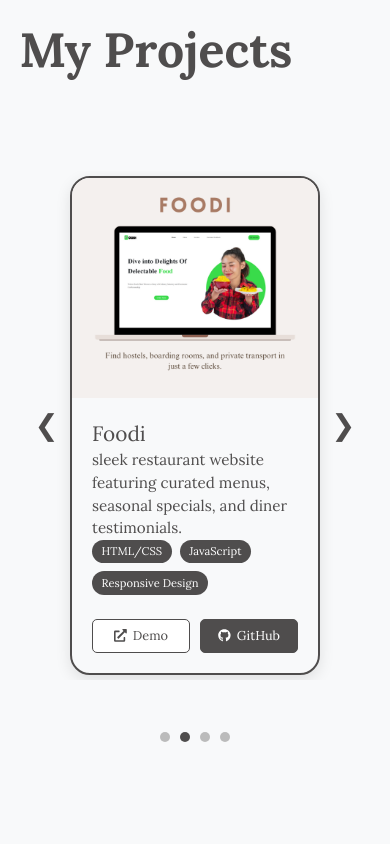
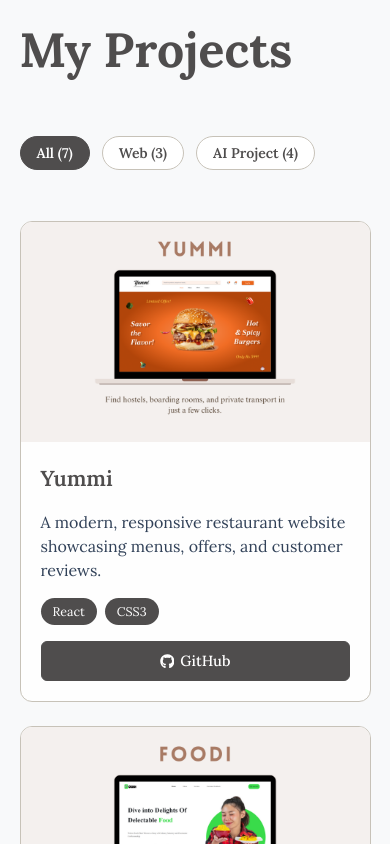
Before and after one commit to puvanakopis/portfolio, a React (Vite) app: page / in a window 390 px wide. Shown: the part 4140-4984 px from the top of the page. Built offline with nearby package versions, Linux system fonts and the light colour scheme.

Commit message:
change the style of Projects

```diff
--- a/src/components/Navbar.jsx
+++ b/src/components/Navbar.jsx
@@ -48,16 +48,6 @@ const Navbar = () => {
     return () => window.removeEventListener('scroll', handleScroll);
   }, [activeSection]);
 
-  // Format the section name for display
-  const formatSectionName = (section) => {
-    if (section === 'home') return 'Portfolio';
-    else if (section === 'about') return 'About Me';
-    else if (section === 'skills') return 'My Skills';
-    else if (section === 'qualifications') return 'Qualifications';
-    else if (section === 'projects') return 'My Projects';
-    else if (section === 'contact') return 'Contact Me';
-    return section.charAt(0).toUpperCase() + section.slice(1);
-  };
 
   return (
     <nav className="fixed top-0 z-[100] h-[10vh] w-[100%] bg-[#F8F9FA] p-0 px-[10%] [font-family:'Lora',serif]">
@@ -65,7 +55,7 @@ const Navbar = () => {
         <div
           className={`[font-extrabold text-[45px] font-extrabold text-[#4F4D4D] transition-all duration-300 max-lg:text-[3rem] max-[480px]:text-[2rem] ${isAnimating ? 'opacity-0' : 'opacity-100'}`}
         >
-          {formatSectionName(activeSection)}
+          Portfolio
         </div>
 
         {/* ------------ Desktop Navigation ------------ */}
--- a/src/pages/Projects.jsx
+++ b/src/pages/Projects.jsx
@@ -1,4 +1,4 @@
-import { useState, useEffect } from 'react';
+import { useState } from 'react';
 import { FaExternalLinkAlt, FaGithub } from 'react-icons/fa';
 import project1 from '../assets/project1.png';
 import project2 from '../assets/project2.png';
@@ -6,21 +6,25 @@ import project3 from '../assets/project3.png';
 import project4 from '../assets/project4.png';
 
 const Projects = () => {
+    const [activeFilter, setActiveFilter] = useState('all');
+    const [showAllProjects, setShowAllProjects] = useState(false);
+
     const projects = [
         {
             id: 1,
             title: 'Yummi',
-            description: 'A modern, responsive restaurant website showcasing delicious menus, offers, and reviews',
+            description: 'A modern, responsive restaurant website showcasing menus, offers, and customer reviews.',
             image: project1,
+            category: 'web',
             tags: ['React', 'CSS3'],
-            demolink: '#',
             gitlink: 'https://github.com/puvanakopis/Yummi'
         },
         {
             id: 2,
             title: 'Foodi',
-            description: ' sleek restaurant website featuring curated menus, seasonal specials, and diner testimonials.',
+            description: 'A sleek restaurant website with curated menus, seasonal specials, and diner testimonials.',
             image: project2,
+            category: 'web',
             tags: ['HTML/CSS', 'JavaScript', 'Responsive Design'],
             demolink: 'https://foodi-860506298.development.catalystserverless.com/app/index.html',
             gitlink: 'https://github.com/puvanakopis/Foodi'
@@ -28,206 +32,184 @@ const Projects = () => {
         {
             id: 3,
             title: 'Edusity',
-            description: 'Explore website for programs, resources, and campus updates—all in one place..',
+            description: 'An education site to explore programs, resources, and campus updates in one place.',
             image: project3,
+            category: 'web',
             tags: ['React', 'CSS3'],
-            demolink: '#',
             gitlink: 'https://github.com/puvanakopis/Edusity'
-        },
-        {
+        }
+        , {
             id: 4,
             title: 'CampusEase',
-            description: 'CampusEase connects students and lecturers in Sri Lanka with trusted housing and transport.',
+            description: 'A platform that helps students and lecturers in Sri Lanka find housing and transport.',
             image: project4,
-            tags: ['React', 'node js'],
-            demolink: '#',
-            gitlink: 'https://github.com/puvanakopis/Edusity'
-        },
-
+            category: 'ai',
+            tags: ['React', 'Node.js', 'AI'],
+            gitlink: 'https://github.com/puvanakopis/CampusEase'
+        }
+        , {
+            id: 5,
+            title: 'CampusEase',
+            description: 'A platform that helps students and lecturers in Sri Lanka find housing and transport.',
+            image: project4,
+            category: 'ai',
+            tags: ['React', 'Node.js', 'AI'],
+            gitlink: 'https://github.com/puvanakopis/CampusEase'
+        }
+        , {
+            id: 6,
+            title: 'CampusEase',
+            description: 'A platform that helps students and lecturers in Sri Lanka find housing and transport.',
+            image: project4,
+            category: 'ai',
+            tags: ['React', 'Node.js', 'AI'],
+            gitlink: 'https://github.com/puvanakopis/CampusEase'
+        }
+        , {
+            id: 7,
+            title: 'CampusEase',
+            description: 'A platform that helps students and lecturers in Sri Lanka find housing and transport.',
+            image: project4,
+            category: 'ai',
+            tags: ['React', 'Node.js', 'AI'],
+            gitlink: 'https://github.com/puvanakopis/CampusEase'
+        }
     ];
 
-    const [currentIndex, setCurrentIndex] = useState(0);
-    const [touchStart, setTouchStart] = useState(0);
-    const [touchEnd, setTouchEnd] = useState(0);
-    const [cardsToShow, setCardsToShow] = useState(2);
-    const [isAutoPlaying, setIsAutoPlaying] = useState(true);
+    const filteredProjects =
+        activeFilter === 'all'
+            ? projects
+            : projects.filter((project) => project.category === activeFilter);
 
-    // Handle window resize
-    useEffect(() => {
-        const handleResize = () => {
-            if (window.innerWidth < 768) {
-                setCardsToShow(1);
-            } else if (window.innerWidth < 1200) {
-                setCardsToShow(1);
-            } else {
-                setCardsToShow(2);
-            }
-        };
+    const allProjectsCount = projects.length;
+    const webProjectsCount = projects.filter((project) => project.category === 'web').length;
+    const aiProjectsCount = projects.filter((project) => project.category === 'ai').length;
 
-        handleResize();
-        window.addEventListener('resize', handleResize);
-        return () => window.removeEventListener('resize', handleResize);
-    }, []);
-
-    // Auto slide change with pause on hover
-    useEffect(() => {
-        let interval;
-        // maxIndex is the highest start index that still shows full cardsToShow cards
-        const maxIndex = projects.length - cardsToShow;
-
-        const startInterval = () => {
-            if (isAutoPlaying) {
-                interval = setInterval(() => {
-                    setCurrentIndex(prev => (prev >= maxIndex ? 0 : prev + 1));
-                }, 4000);
-            }
-        };
-
-        startInterval();
-
-        return () => {
-            if (interval) clearInterval(interval);
-        };
-    }, [projects.length, cardsToShow, isAutoPlaying]);
-
-    // Move to next slide
-    const nextSlide = () => {
-        const maxIndex = projects.length - cardsToShow;
-        setCurrentIndex(prev => (prev >= maxIndex ? 0 : prev + 1));
-    };
-
-    // Move to previous slide
-    const prevSlide = () => {
-        const maxIndex = projects.length - cardsToShow;
-        setCurrentIndex(prev => (prev <= 0 ? maxIndex : prev - 1));
-    };
-
-    // Pause auto-play when user interacts
-    const pauseAutoPlay = () => setIsAutoPlaying(false);
-    const resumeAutoPlay = () => setIsAutoPlaying(true);
-
-    // Touch event handlers for mobile swipe support
-    const handleTouchStart = (e) => {
-        setTouchStart(e.targetTouches[0].clientX);
-        pauseAutoPlay();
-    };
-
-    const handleTouchMove = (e) => {
-        setTouchEnd(e.targetTouches[0].clientX);
-    };
-
-    const handleTouchEnd = () => {
-        if (touchStart - touchEnd > 100) {
-            nextSlide();
-        }
-
-        if (touchStart - touchEnd < -100) {
-            prevSlide();
-        }
-        resumeAutoPlay();
-    };
-
-    const dotsCount = projects.length - cardsToShow + 1;
+    const visibleProjects =
+        filteredProjects.length > 6 && !showAllProjects
+            ? filteredProjects.slice(0, 6)
+            : filteredProjects;
 
     return (
-        <div className="flex h-fit w-full flex-col pb-[20vh] max-[600px]:pb-[15vh] max-[480px]:pb-[12vh]" id="projects">
-            <div className="flex w-fit items-start justify-start pb-[10vh] font-extrabold text-[45px] font-extrabold text-[#4F4D4D] transition-all duration-300 max-lg:pb-[4vh] max-lg:text-[3rem] max-[480px]:text-[2rem]">
+        <section className="relative flex w-full flex-col pb-[20vh] max-[600px]:pb-[15vh] max-[480px]:pb-[12vh]" id="projects">
+            <h1 className="flex w-fit min-h-[10vh] items-start justify-between text-[45px] font-extrabold text-[#4F4D4D] transition-all duration-300 max-lg:pb-[4vh] max-lg:text-[3rem] max-[480px]:text-[2rem]">
                 My Projects
+            </h1>
+
+            <div className="mt-4 flex flex-wrap items-center gap-3">
+                <button
+                    type="button"
+                    onClick={() => {
+                        setActiveFilter('all');
+                        setShowAllProjects(false);
+                    }}
+                    className={`rounded-full border px-4 py-1.5 text-sm font-semibold ${activeFilter === 'all'
+                        ? 'border-[#4F4D4D] bg-[#4F4D4D] text-white'
+                        : 'border-[#c7c2b8] bg-white text-[#4F4D4D]'
+                        }`}
+                >
+                    All ({allProjectsCount})
+                </button>
+                <button
+                    type="button"
+                    onClick={() => {
+                        setActiveFilter('web');
+                        setShowAllProjects(false);
+                    }}
+                    className={`rounded-full border px-4 py-1.5 text-sm font-semibold ${activeFilter === 'web'
+                        ? 'border-[#4F4D4D] bg-[#4F4D4D] text-white'
+                        : 'border-[#c7c2b8] bg-white text-[#4F4D4D]'
+                        }`}
+                >
+                    Web ({webProjectsCount})
+                </button>
+                <button
+                    type="button"
+                    onClick={() => {
+                        setActiveFilter('ai');
+                        setShowAllProjects(false);
+                    }}
+                    className={`rounded-full border px-4 py-1.5 text-sm font-semibold ${activeFilter === 'ai'
+                        ? 'border-[#4F4D4D] bg-[#4F4D4D] text-white'
+                        : 'border-[#c7c2b8] bg-white text-[#4F4D4D]'
+                        }`}
+                >
+                    AI Project ({aiProjectsCount})
+                </button>
             </div>
 
-            <div className="relative box-border flex flex-col items-center justify-center gap-12 overflow-hidden pt-[10vh] max-lg:gap-8 max-lg:pt-[8vh] max-md:pt-[6vh] max-[600px]:pt-[5vh] max-[480px]:gap-6 max-[480px]:pt-[4vh]">
+            <div className="flex flex-col items-center justify-center gap-12 pt-[10vh] max-lg:gap-8 max-lg:pt-[8vh] max-md:pt-[6vh] max-[600px]:pt-[5vh] max-[480px]:gap-6 max-[480px]:pt-[4vh]">
+                <div className="grid w-full grid-cols-3 gap-6 max-[1200px]:grid-cols-2 max-lg:grid-cols-1">
+                    {visibleProjects.map((project) => (
+                        <article
+                            key={project.id}
+                            className="overflow-hidden rounded-xl border border-[#c7c2b8] bg-white/80"
+                        >
+                            <img
+                                src={project.image}
+                                alt={project.title}
+                                className="h-[220px] w-full object-cover"
+                            />
 
-                <div className="relative mx-auto flex w-full items-center justify-center p-0">
-                    {/* --------------- Arrow button --------------- */}
-                    <button
-                        className="absolute left-[10px] top-1/2 z-[1] -translate-y-1/2 bg-none p-[10px] text-[2.5rem] text-[#4F4D4D] transition-all duration-300 hover:-translate-y-1/2 hover:scale-[1.2] max-lg:text-[2rem] max-md:text-[1.8rem] max-[480px]:p-[5px] max-[480px]:text-[1.6rem] max-[400px]:text-[1.4rem]"
-                        onClick={() => {
-                            prevSlide();
-                            pauseAutoPlay();
-                        }}
-                        aria-label="Previous slide"
+                            <div className="flex min-h-[250px] flex-col gap-4 p-5">
+                                <h3 className="text-[1.35rem] font-semibold text-[#4F4D4D]">
+                                    {project.title}
+                                </h3>
+                                <p className="grow text-[1rem] text-slate-700">
+                                    {project.description}
+                                </p>
+
+                                <div className="flex flex-wrap gap-2">
+                                    {project.tags.map((tag) => (
+                                        <span
+                                            key={tag}
+                                            className="rounded-full bg-[#4F4D4D] px-3 py-1 text-[0.78rem] text-white"
                                         >
-                        &#10094;
-                    </button>
-
-                    {/* --------------- Projects container --------------- */}
-                    <div
-                        className="flex w-[calc(100%-100px)] justify-center gap-[30px] overflow-hidden py-[10px] [scroll-behavior:smooth] max-lg:w-[calc(100%-80px)] max-lg:gap-5 max-md:w-[calc(100%-70px)] max-md:gap-[15px] max-[600px]:w-[calc(100%-60px)] max-[480px]:w-[calc(100%-50px)] max-[480px]:gap-[10px] max-[480px]:py-[5px] max-[400px]:w-[calc(100%-40px)]"
-                        onTouchStart={handleTouchStart}
-                        onTouchMove={handleTouchMove}
-                        onTouchEnd={handleTouchEnd}
-                        onMouseEnter={pauseAutoPlay}
-                        onMouseLeave={resumeAutoPlay}
-                    >
-                        {projects.slice(currentIndex, currentIndex + cardsToShow).map((project) => (
-                            <div className="h-auto min-h-[420px] w-full min-w-[280px] max-w-[400px] overflow-hidden rounded-[20px] border-[3px] border-[#4F4D4D] bg-[#F8F9FA] shadow-[0_5px_15px_rgba(0,0,0,0.1)] transition-transform duration-300 hover:-translate-y-[5px] max-lg:min-h-[380px] max-md:min-h-[360px] max-md:min-w-[250px] max-[600px]:min-h-[340px] max-[600px]:max-w-[25rem] max-[480px]:min-h-[320px] max-[480px]:min-w-[200px] max-[480px]:max-w-[15rem] max-[480px]:border-2" key={project.id}>
-                                <div>
-                                    <img src={project.image} alt={project.title} className="h-[220px] w-full object-cover" />
-                                </div>
-                                <div className="box-border flex h-[calc(100%-220px)] flex-col p-5">
-                                    <h3 className="m-0 text-[1.5rem] text-[#4F4D4D] max-lg:text-[1.4rem] max-md:text-[1.3rem] max-[600px]:text-[1.2rem] max-[480px]:text-[1.1rem] max-[400px]:text-[1rem]">{project.title}</h3>
-                                    <p className="grow text-[1rem] text-[#4F4D4D] max-md:text-[0.95rem] max-[480px]:text-[0.9rem] max-[400px]:text-[0.85rem]">{project.description}</p>
-                                    <div className="mb-6 flex flex-wrap gap-2">
-                                        {project.tags.map((tag, index) => (
-                                            <span key={index} className="rounded-[20px] bg-[#4F4D4D] px-[0.8rem] py-[0.3rem] text-[0.8rem] text-white max-[480px]:px-[0.6rem] max-[480px]:py-[0.2rem] max-[480px]:text-[0.7rem]">{tag}</span>
+                                            {tag}
+                                        </span>
                                     ))}
                                 </div>
-                                    <div className="flex justify-between gap-[10px]">
+
+                                <div className="flex gap-3 max-[480px]:flex-col">
+                                    {project.demolink && (
                                         <a
                                             href={project.demolink}
                                             target="_blank"
                                             rel="noopener noreferrer"
-                                            className="flex flex-1 items-center justify-center rounded-[5px] border border-[#4F4D4D] bg-white px-4 py-2 text-[0.9rem] text-[#4F4D4D] no-underline transition-all duration-300 hover:-translate-y-[2px] hover:shadow-[0_4px_8px_rgba(0,0,0,0.1)] max-[480px]:px-[0.8rem] max-[480px]:py-[0.4rem] max-[480px]:text-[0.8rem]"
-                                            aria-label={`View ${project.title} project`}
+                                            className="flex flex-1 items-center justify-center rounded-md border border-[#4F4D4D] bg-white px-4 py-2 text-[0.92rem] font-medium text-[#4F4D4D] no-underline"
+                                            aria-label={`View ${project.title} demo`}
                                         >
                                             <FaExternalLinkAlt style={{ marginRight: '6px' }} />
                                             Demo
                                         </a>
+                                    )}
                                     <a
                                         href={project.gitlink}
                                         target="_blank"
                                         rel="noopener noreferrer"
-                                            className="flex flex-1 items-center justify-center rounded-[5px] border border-[#4F4D4D] bg-[#4F4D4D] px-4 py-2 text-[0.9rem] text-white no-underline transition-all duration-300 hover:-translate-y-[2px] hover:shadow-[0_4px_8px_rgba(0,0,0,0.1)] max-[480px]:px-[0.8rem] max-[480px]:py-[0.4rem] max-[480px]:text-[0.8rem]"
-                                            aria-label={`View ${project.title} project details`}
+                                        className="flex flex-1 items-center justify-center rounded-md border border-[#4F4D4D] bg-[#4F4D4D] px-4 py-2 text-[0.92rem] font-medium text-white no-underline"
+                                        aria-label={`View ${project.title} on GitHub`}
                                     >
                                         <FaGithub style={{ marginRight: '6px' }} />
                                         GitHub
                                     </a>
                                 </div>
                             </div>
-                            </div>
+                        </article>
                     ))}
                 </div>
 
-                    {/* --------------- Arrow button --------------- */}
+                {filteredProjects.length > 6 && !showAllProjects && (
                     <button
-                        className="absolute right-[10px] top-1/2 z-[1] -translate-y-1/2 bg-none p-[10px] text-[2.5rem] text-[#4F4D4D] transition-all duration-300 hover:-translate-y-1/2 hover:scale-[1.2] max-lg:text-[2rem] max-md:text-[1.8rem] max-[480px]:p-[5px] max-[480px]:text-[1.6rem] max-[400px]:text-[1.4rem]"
-                        onClick={() => {
-                            nextSlide();
-                            pauseAutoPlay();
-                        }}
-                        aria-label="Next slide"
+                        type="button"
+                        onClick={() => setShowAllProjects(true)}
+                        className="rounded-md border border-[#4F4D4D] bg-[#4F4D4D] px-5 py-2 text-sm font-semibold text-white"
                     >
-                        &#10095;
+                        Show All Projects
                     </button>
+                )}
             </div>
-
-                {/* --------------- Dot indicators --------------- */}
-                <div className="mt-[30px] flex flex-wrap justify-center max-[600px]:mt-[25px] max-[480px]:mt-5">
-                    {Array.from({ length: dotsCount }).map((_, index) => (
-                        <span
-                            key={index}
-                            className={`mx-[5px] inline-block h-3 w-3 cursor-pointer rounded-full transition-all duration-300 max-[480px]:h-[10px] max-[480px]:w-[10px] ${index === currentIndex ? 'bg-[#4F4D4D]' : 'bg-[#bbb]'}`}
-                            onClick={() => {
-                                setCurrentIndex(index);
-                                pauseAutoPlay();
-                            }}
-                            aria-label={`Go to slide ${index + 1}`}
-                        ></span>
-                    ))}
-                </div>
-            </div>
-        </div>
+        </section>
     );
 };
 
```
Lines whose indentation alone changed are shown as unchanged.
